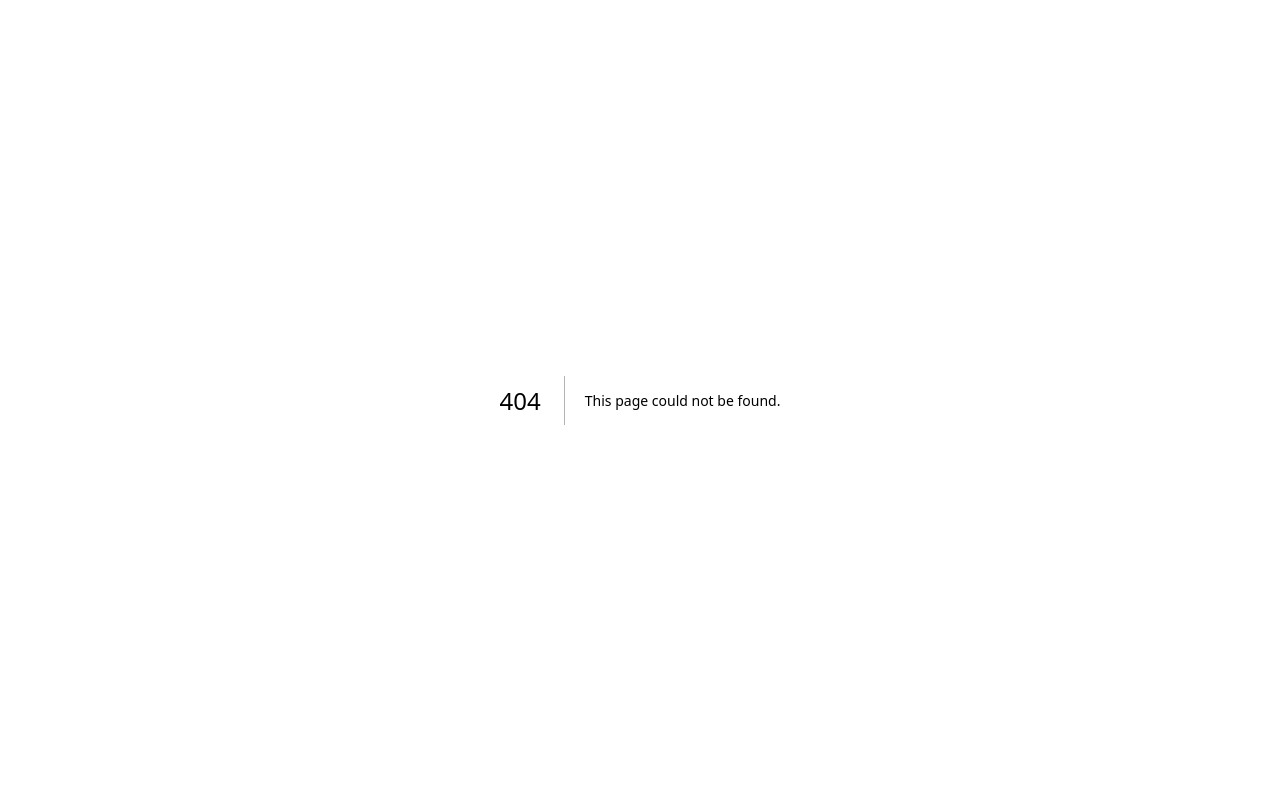
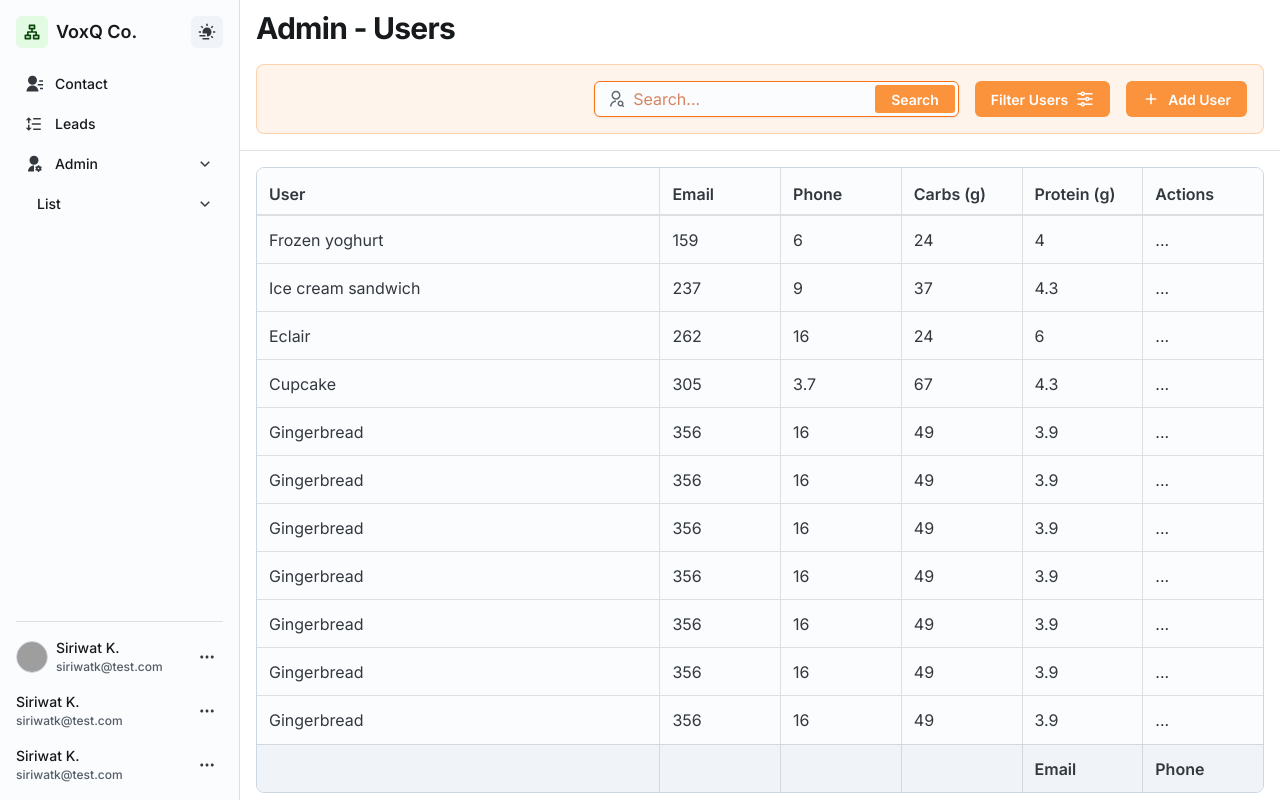
Before and after one commit to rrahulppanchal/VoxQ, a Next.js app in the folder vox_client/: page /admin/users in a window 1280 px wide. Before the commit this address had no page. Built offline with nearby package versions, Linux system fonts and the light colour scheme; grey boxes are pictures that could not be loaded.

Commit message:
[front end] user module design changes

```diff
--- /dev/null
+++ b/vox_client/app/(user)/admin/users/page.tsx
@@ -0,0 +1,51 @@
+import Add from "@/assets/icons/Add";
+import Filter from "@/assets/icons/Filter";
+import SearchUser from "@/assets/icons/SearchUser";
+import { Box, Button, Divider, Input, Typography } from "@mui/joy";
+import UsersTable from "./users-table";
+
+export default function Users() {
+  return (
+    <>
+      <Box sx={{ flex: 1 }}>
+        <Box sx={{ px: { xs: 2, md: 2 } }}>
+          <Typography level="h2" component="h1" sx={{ pt: 1, mb: 2 }}>
+            Admin - Users
+          </Typography>
+        </Box>
+        <Box
+          sx={{
+            m: 2,
+            p: 2,
+            borderRadius: "md",
+            display: "flex",
+            textAlign: "end",
+            justifyContent: "end",
+            alignItems: "flex-end",
+            background: "#fb923c1a",
+            border: "1px solid #fb923c5c",
+            gap: 2,
+          }}
+        >
+          <Input
+            color="primary"
+            variant="outlined"
+            placeholder="Search..."
+            startDecorator={<SearchUser />}
+            endDecorator={<Button>Search</Button>}
+          />
+          <Button endDecorator={<Filter />}>Filter Users</Button>
+          <Button startDecorator={<Add />}>Add User</Button>
+        </Box>
+        <Divider />
+        <Box
+          sx={{
+            m: 2,
+          }}
+        >
+          <UsersTable />
+        </Box>
+      </Box>
+    </>
+  );
+}
--- /dev/null
+++ b/vox_client/app/(user)/admin/users/users-table.tsx
@@ -0,0 +1,69 @@
+import * as React from "react";
+import Table from "@mui/joy/Table";
+import Sheet from "@mui/joy/Sheet";
+
+function createData(
+  name: string,
+  calories: number,
+  fat: number,
+  carbs: number,
+  protein: number
+) {
+  return { name, calories, fat, carbs, protein };
+}
+
+const rows = [
+  createData("Frozen yoghurt", 159, 6.0, 24, 4.0),
+  createData("Ice cream sandwich", 237, 9.0, 37, 4.3),
+  createData("Eclair", 262, 16.0, 24, 6.0),
+  createData("Cupcake", 305, 3.7, 67, 4.3),
+  createData("Gingerbread", 356, 16.0, 49, 3.9),
+  createData("Gingerbread", 356, 16.0, 49, 3.9),
+  createData("Gingerbread", 356, 16.0, 49, 3.9),
+  createData("Gingerbread", 356, 16.0, 49, 3.9),
+  createData("Gingerbread", 356, 16.0, 49, 3.9),
+  createData("Gingerbread", 356, 16.0, 49, 3.9),
+  createData("Gingerbread", 356, 16.0, 49, 3.9),
+];
+
+export default function UsersTable() {
+  return (
+    <Sheet variant="outlined" sx={{ borderRadius: "md" }}>
+      <Table variant="plain" borderAxis="bothBetween" color="neutral" size="lg">
+        <thead>
+          <tr>
+            <th style={{ width: "40%" }}>User</th>
+            <th>Email</th>
+            <th>Phone</th>
+            <th>Carbs&nbsp;(g)</th>
+            <th>Protein&nbsp;(g)</th>
+            <th>Actions</th>
+          </tr>
+        </thead>
+        <tbody>
+          {rows.map((row) => (
+            <tr key={row.name}>
+              {/* <th scope="row">{row.name}</th> */}
+              <td>{row.name}</td>
+              <td>{row.calories}</td>
+              <td>{row.fat}</td>
+              <td>{row.carbs}</td>
+              <td>{row.protein}</td>
+              <td>...</td>
+            </tr>
+          ))}
+        </tbody>
+        <tfoot>
+          <tr>
+            <th></th>
+            <th></th>
+            <th></th>
+            <th></th>
+            <th>Email</th>
+            <th>Phone</th>
+          </tr>
+        </tfoot>
+      </Table>
+    </Sheet>
+  );
+}
--- a/vox_client/app/(user)/contact-management/in-active.tsx
+++ b/vox_client/app/(user)/contact-management/in-active.tsx
@@ -381,8 +381,8 @@ export default function TableSortAndSelection() {
       sx={{
         width: "100%",
         background: "transparent",
-        boxShadow: "sm",
-        borderRadius: "sm",
+        boxShadow: "none",
+        borderRadius: "md",
       }}
     >
       <EnhancedTableToolbar numSelected={selected.length} />
--- a/vox_client/app/(user)/contact-management/page.tsx
+++ b/vox_client/app/(user)/contact-management/page.tsx
@@ -27,7 +27,7 @@ export default function ContactManagement() {
           sx={{
             m: 2,
             p: 2,
-            borderRadius: "10px",
+            borderRadius: "md",
             display: "flex",
             textAlign: "end",
             justifyContent: "end",
--- a/vox_client/app/(user)/lead-management/page.tsx
+++ b/vox_client/app/(user)/lead-management/page.tsx
@@ -32,7 +32,7 @@ export default function LeadManagement() {
           sx={{
             m: 2,
             p: 2,
-            borderRadius: "10px",
+            borderRadius: "md",
             display: "flex",
             textAlign: "end",
             justifyContent: "end",
--- /dev/null
+++ b/vox_client/assets/icons/Contacts.tsx
@@ -0,0 +1,15 @@
+export default function Contacts() {
+  return (
+    <>
+      <svg
+        xmlns="http://www.w3.org/2000/svg"
+        height="18"
+        width="18"
+        viewBox="0 0 24 24"
+        fill="currentColor"
+      >
+        <path d="M2 22C2 17.5817 5.58172 14 10 14C14.4183 14 18 17.5817 18 22H2ZM10 13C6.685 13 4 10.315 4 7C4 3.685 6.685 1 10 1C13.315 1 16 3.685 16 7C16 10.315 13.315 13 10 13ZM20 17H24V19H20V17ZM17 12H24V14H17V12ZM19 7H24V9H19V7Z"></path>
+      </svg>
+    </>
+  );
+}
--- /dev/null
+++ b/vox_client/assets/icons/Leads.tsx
@@ -0,0 +1,15 @@
+export default function Leads() {
+  return (
+    <>
+      <svg
+        xmlns="http://www.w3.org/2000/svg"
+        height="18"
+        width="18"
+        viewBox="0 0 24 24"
+        fill="currentColor"
+      >
+        <path d="M11 4H21V6H11V4ZM6 7V11H4V7H1L5 3L9 7H6ZM6 17H9L5 21L1 17H4V13H6V17ZM11 18H21V20H11V18ZM9 11H21V13H9V11Z"></path>{" "}
+      </svg>
+    </>
+  );
+}
--- /dev/null
+++ b/vox_client/assets/icons/SearchUser.tsx
@@ -0,0 +1,15 @@
+export default function SearchUser() {
+  return (
+    <>
+      <svg
+        xmlns="http://www.w3.org/2000/svg"
+        height="18"
+        width="18"
+        viewBox="0 0 24 24"
+        fill="currentColor"
+      >
+        <path d="M12 14V16C8.68629 16 6 18.6863 6 22H4C4 17.5817 7.58172 14 12 14ZM12 13C8.685 13 6 10.315 6 7C6 3.685 8.685 1 12 1C15.315 1 18 3.685 18 7C18 10.315 15.315 13 12 13ZM12 11C14.21 11 16 9.21 16 7C16 4.79 14.21 3 12 3C9.79 3 8 4.79 8 7C8 9.21 9.79 11 12 11ZM21.4462 20.032L22.9497 21.5355L21.5355 22.9497L20.032 21.4462C19.4365 21.7981 18.7418 22 18 22C15.7909 22 14 20.2091 14 18C14 15.7909 15.7909 14 18 14C20.2091 14 22 15.7909 22 18C22 18.7418 21.7981 19.4365 21.4462 20.032ZM18 20C19.1046 20 20 19.1046 20 18C20 16.8954 19.1046 16 18 16C16.8954 16 16 16.8954 16 18C16 19.1046 16.8954 20 18 20Z"></path>{" "}
+      </svg>
+    </>
+  );
+}
--- /dev/null
+++ b/vox_client/assets/icons/UserSettings.tsx
@@ -0,0 +1,15 @@
+export default function UserSetting() {
+  return (
+    <>
+      <svg
+        xmlns="http://www.w3.org/2000/svg"
+        height="18"
+        width="18"
+        viewBox="0 0 24 24"
+        fill="currentColor"
+      >
+        <path d="M12 14V22H4C4 17.5817 7.58172 14 12 14ZM12 13C8.685 13 6 10.315 6 7C6 3.685 8.685 1 12 1C15.315 1 18 3.685 18 7C18 10.315 15.315 13 12 13ZM14.5946 18.8115C14.5327 18.5511 14.5 18.2794 14.5 18C14.5 17.7207 14.5327 17.449 14.5945 17.1886L13.6029 16.6161L14.6029 14.884L15.5952 15.4569C15.9883 15.0851 16.4676 14.8034 17 14.6449V13.5H19V14.6449C19.5324 14.8034 20.0116 15.0851 20.4047 15.4569L21.3971 14.8839L22.3972 16.616L21.4055 17.1885C21.4673 17.449 21.5 17.7207 21.5 18C21.5 18.2793 21.4673 18.551 21.4055 18.8114L22.3972 19.3839L21.3972 21.116L20.4048 20.543C20.0117 20.9149 19.5325 21.1966 19.0001 21.355V22.5H17.0001V21.3551C16.4677 21.1967 15.9884 20.915 15.5953 20.5431L14.603 21.1161L13.6029 19.384L14.5946 18.8115ZM18 17C17.4477 17 17 17.4477 17 18C17 18.5523 17.4477 19 18 19C18.5523 19 19 18.5523 19 18C19 17.4477 18.5523 17 18 17Z"></path>{" "}
+      </svg>
+    </>
+  );
+}
--- /dev/null
+++ b/vox_client/assets/icons/Users.tsx
@@ -0,0 +1,15 @@
+export default function Users() {
+  return (
+    <>
+      <svg
+        xmlns="http://www.w3.org/2000/svg"
+        height="18"
+        width="18"
+        viewBox="0 0 24 24"
+        fill="currentColor"
+      >
+        <path d="M4 22C4 17.5817 7.58172 14 12 14C16.4183 14 20 17.5817 20 22H18C18 18.6863 15.3137 16 12 16C8.68629 16 6 18.6863 6 22H4ZM12 13C8.685 13 6 10.315 6 7C6 3.685 8.685 1 12 1C15.315 1 18 3.685 18 7C18 10.315 15.315 13 12 13ZM12 11C14.21 11 16 9.21 16 7C16 4.79 14.21 3 12 3C9.79 3 8 4.79 8 7C8 9.21 9.79 11 12 11Z"></path>{" "}
+      </svg>
+    </>
+  );
+}
--- a/vox_client/component/layout/sidebar-data.ts
+++ b/vox_client/component/layout/sidebar-data.ts
@@ -1,30 +1,35 @@
+import Contacts from "@/assets/icons/Contacts";
+import Leads from "@/assets/icons/Leads";
+import UserSetting from "@/assets/icons/UserSettings";
+import Users from "@/assets/icons/Users";
+
 export const sidebar_data = [
   {
     display_name: "Contact",
     redirect: "/contact-management",
-    icon: "H",
+    icon: Contacts,
     item: [],
   },
   {
     display_name: "Leads",
     redirect: "/lead-management",
-    icon: "H",
+    icon: Leads,
     item: [],
   },
   {
-    display_name: "Order",
-    redirect: "/",
-    icon: "H",
+    display_name: "Admin",
+    redirect: "/admin",
+    icon: UserSetting,
     item: [
       {
-        display_name: "Test 1",
-        redirect: "/",
-        icon: "H",
+        display_name: "Users",
+        redirect: "/admin/users",
+        icon: Users,
       },
       {
-        display_name: "Test 2",
+        display_name: "Dashboard",
         redirect: "/",
-        icon: "H",
+        icon: Leads,
       },
     ],
   },
--- a/vox_client/component/layout/sidebar.tsx
+++ b/vox_client/component/layout/sidebar.tsx
@@ -25,6 +25,8 @@ import ColorSchemeToggle from "../theme/toggle";
 import Org from "@/assets/icons/Org";
 import More from "@/assets/icons/More";
 import { useRouter } from "next/navigation";
+import Sun from "@/assets/icons/Sun";
+import { DownArrow, UpArrow } from "@/assets/icons/Arrow";
 
 function Toggler({
   defaultExpanded = false,
@@ -165,11 +167,18 @@ export default function Sidebar() {
                       selected={pathname === data.redirect ? true : false}
                       onClick={() => setOpen(!open)}
                     >
-                      {/* <GroupRoundedIcon /> */}
-                      <ListItemContent>
+                      <data.icon />
+                      <ListItemContent
+                        sx={{
+                          display: "flex",
+                          alignItems: "center",
+                          justifyContent: "space-between",
+                        }}
+                      >
                         <Typography level="title-sm">
                           {data.display_name}
                         </Typography>
+                        {open ? <UpArrow /> : <DownArrow />}
                       </ListItemContent>
                       {/* <KeyboardArrowDownIcon
                     sx={{ transform: open ? "rotate(180deg)" : "none" }}
@@ -183,7 +192,14 @@ export default function Sidebar() {
                         <ListItemButton
                           selected={pathname === data.redirect ? true : false}
                         >
-                          {data.display_name}
+                          <data.icon />
+                          <ListItemContent
+                            onClick={() => router.push(data.redirect)}
+                          >
+                            <Typography level="title-sm">
+                              {data.display_name}
+                            </Typography>
+                          </ListItemContent>
                         </ListItemButton>
                       </ListItem>
                     ))}
@@ -196,7 +212,8 @@ export default function Sidebar() {
                   <ListItemButton
                     selected={pathname === data.redirect ? true : false}
                   >
-                    {/* <DashboardRoundedIcon /> */}
+                    {/* <Sun /> */}
+                    <data.icon />
                     <ListItemContent>
                       <Typography
                         level="title-sm"
```
